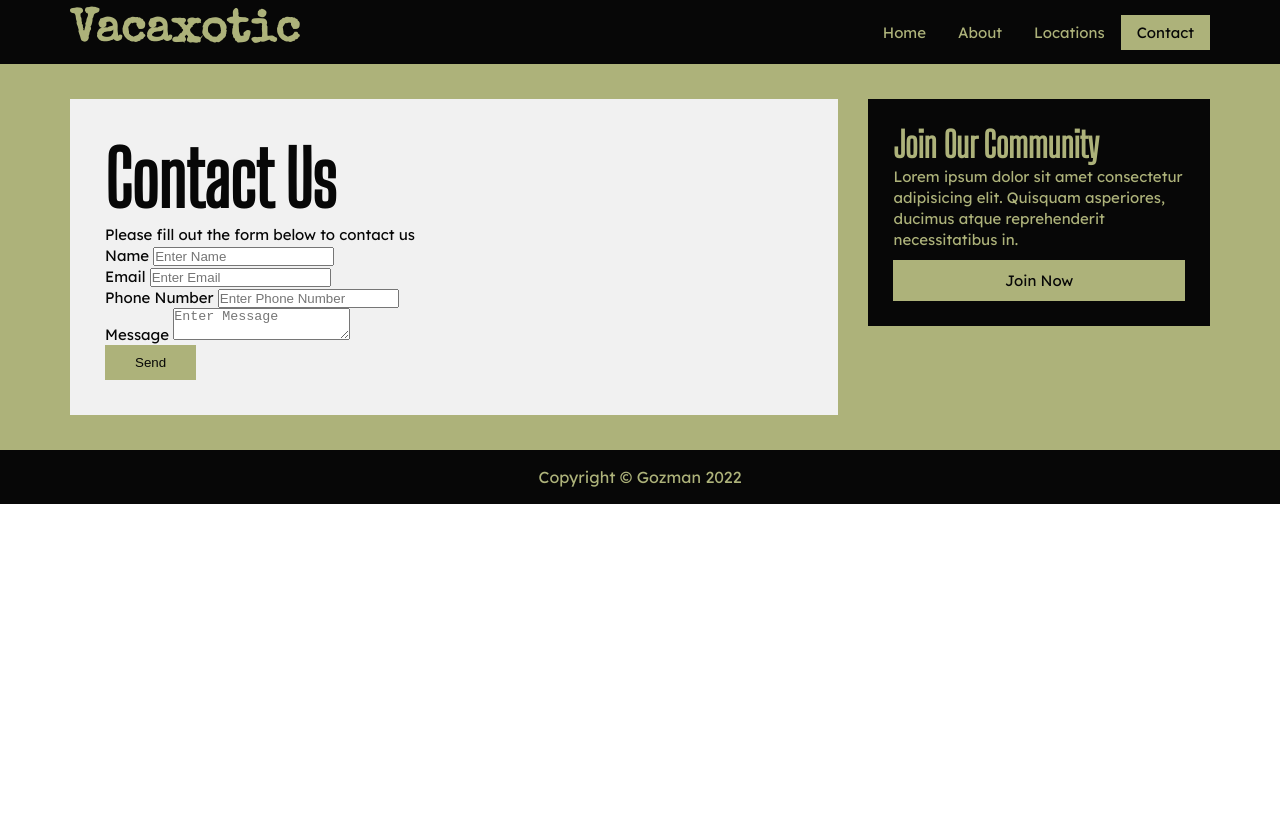
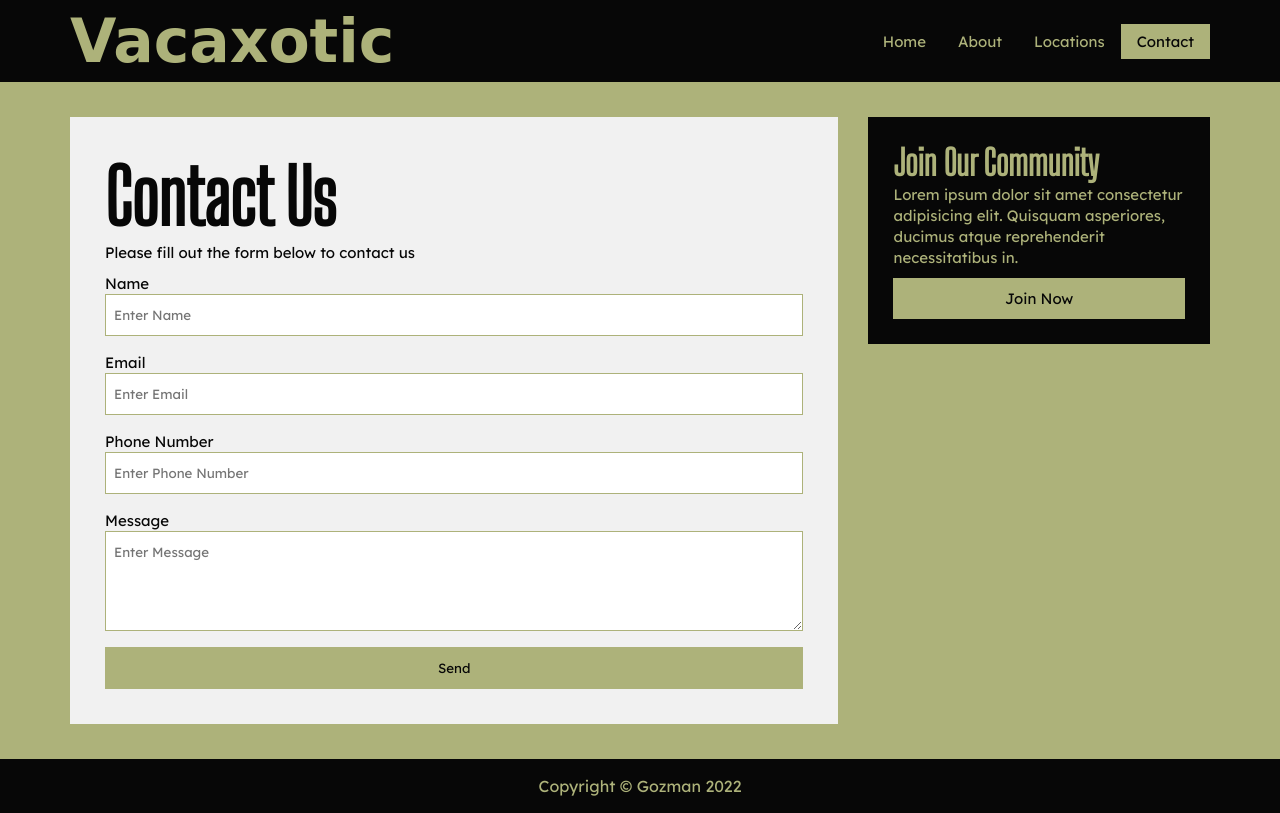
Before and after one commit to theGZMN/landing-page-TOP, a plain HTML site: page contact.html in a window 1280 px wide. Drawn offline with nearby package versions, Linux system fonts and the light colour scheme; a web font is replaced by a local one.

Commit message:
Update css/style.css

```diff
--- a/css/style.css
+++ b/css/style.css
@@ -1,8 +1,9 @@
-@import url('https://fonts.googleapis.com/css2?family=Big+Shoulders+Display&family=Lexend+Deca&family=Special+Elite&display=swap');
+@import url('https://fonts.googleapis.com/css2?family=Big+Shoulders+Display&family=Lexend+Deca&family=Nixie+One&family=Press+Start+2P&display=swap');
 
 /* font-family: 'Big Shoulders Display', cursive;
 font-family: 'Lexend Deca', sans-serif;
-font-family: 'Special Elite', cursive; */
+font-family: 'Press Start 2P', cursive;
+font-family: 'Nixie One', cursive; */
 
 :root {
   --light-color: #f1f1f1;
@@ -42,7 +43,6 @@ h1, h2, h3, h4, h5, h6 {
   font-family: 'Big Shoulders Display', cursive;
   margin-bottom: .8rem;
   line-height: 1.2;
-  /* text-transform: uppercase; */
   margin-bottom: 0;
 }
 
@@ -54,8 +54,8 @@ h1, h2, h3, h4, h5, h6 {
 }
 
 .logo {
-  font-size: 4.5rem;
-  font-family: 'Special Elite', cursive;
+  font-size: 6rem;
+  font-family: 'Nixie One', cursive;
   text-transform: capitalize;
 }
 
@@ -63,7 +63,7 @@ h1, h2, h3, h4, h5, h6 {
   display: inline-block;
   color: var(--secondary-color);
   background: var(--drab-color);
-  padding: 1rem 3rem;
+  padding: 1rem 3rem;font-family: 'Lexend Deca', sans-serif;
   border: none;
   transition: background, color 300ms ease;
 }
@@ -129,7 +129,7 @@ h1, h2, h3, h4, h5, h6 {
 .p-3 { padding: 5rem; }
 
 .list li {
-  padding: 1.2rem 0;
+  padding: 1rem 0;
   border-bottom: var(--primary-color) 1px solid;
 }
 
@@ -277,7 +277,7 @@ header #hero {
   font-size: 2.2rem;
 }
 
-/* Contact Section */
+/* Home Contact Section */
 #contact .contact-card {
   max-width: 90rem;
   margin: auto;
@@ -338,6 +338,36 @@ header #hero {
   grid-gap: 2rem;
 }
 
+/* Contact Page Form */
+.contact-container p {
+  margin-bottom: 1rem;
+}
+
+form {
+  display: grid;
+  grid-template-columns: 1fr;
+  grid-gap: 1.6rem;
+}
+
+form .form-group input,
+form .form-group textarea {
+  display: block;
+  padding: 1.2rem .8rem;
+  width: 100%;
+  border: var(--primary-color) solid 1px;
+  font-family: 'Lexend Deca', sans-serif;
+}
+
+form .form-group input:focus,
+form .form-group textarea:focus {
+  outline: none;
+  border: var(--secondary-color) solid 1px;
+}
+
+form .form-group textarea {
+  height: 10rem;
+}
+
 /* Footer Section */
 footer {
   padding: 1.6rem 0;
```
